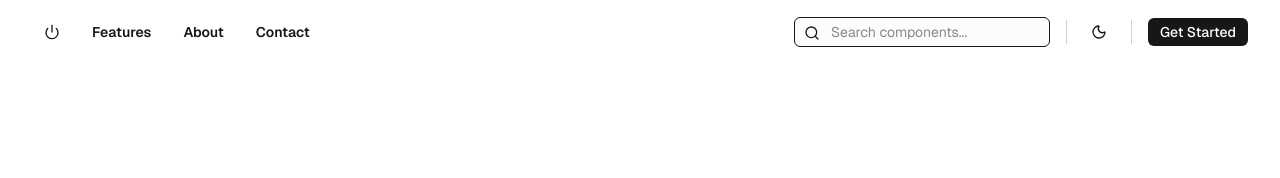
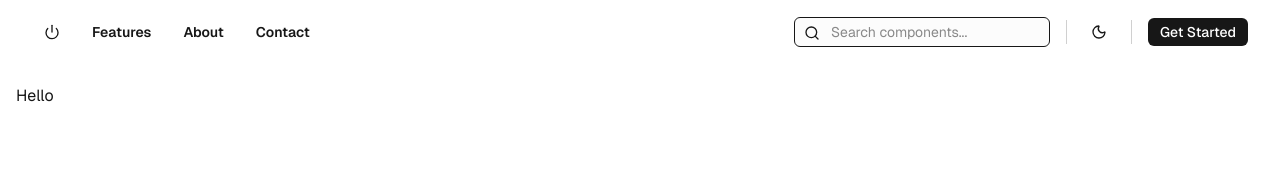
Before and after one commit to Jetrossgalinato/my-comp, a Next.js app: page / in a window 1280 px wide. Shown: the top 178 px of the page. Built offline with nearby package versions, Linux system fonts and the light colour scheme.

Commit message:
feat: add header to the home page

```diff
--- a/app/page.tsx
+++ b/app/page.tsx
@@ -1,9 +1,11 @@
 import { Navbar } from "@/components/navbar";
+import { Header } from "@/components/header";
 
 export default function Home() {
   return (
     <div className="min-h-screen bg-background text-foreground gap-4 transition-colors duration-300">
       <Navbar />
+      <Header />
     </div>
   );
 }
```
